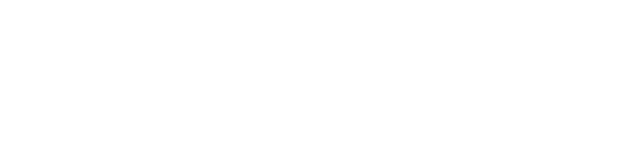
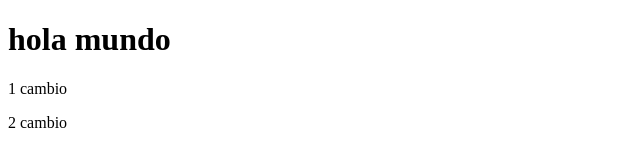
Before and after one commit to sebastianromane/onlytest, a plain HTML site: page index.html in a window 1280 px wide. Shown: the whole page, without its empty margins (0-640 px from the left). Drawn offline with Linux system fonts and the light colour scheme.

Commit message:
se agregaron 2 párrafos de prueba

```diff
--- a/index.html
+++ b/index.html
@@ -7,6 +7,8 @@
     <title>Document</title>
 </head>
 <body>
-
+    <h1>hola mundo</h1>
+    <p>1 cambio</p>
+    <p>2 cambio</p>
 </body>
 </html>
```
